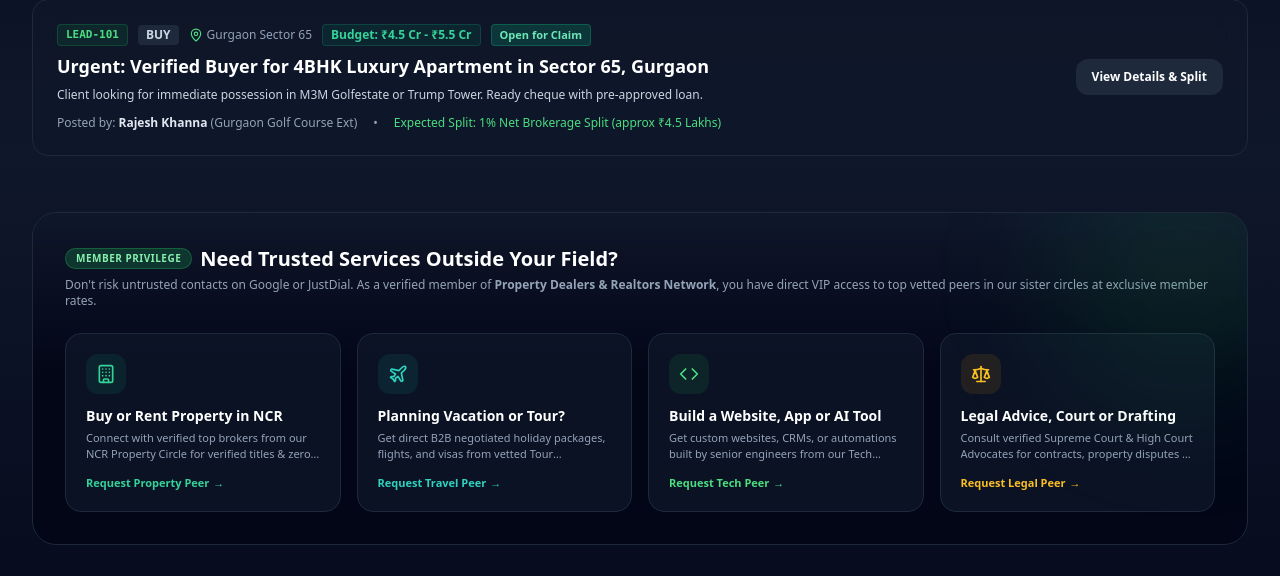
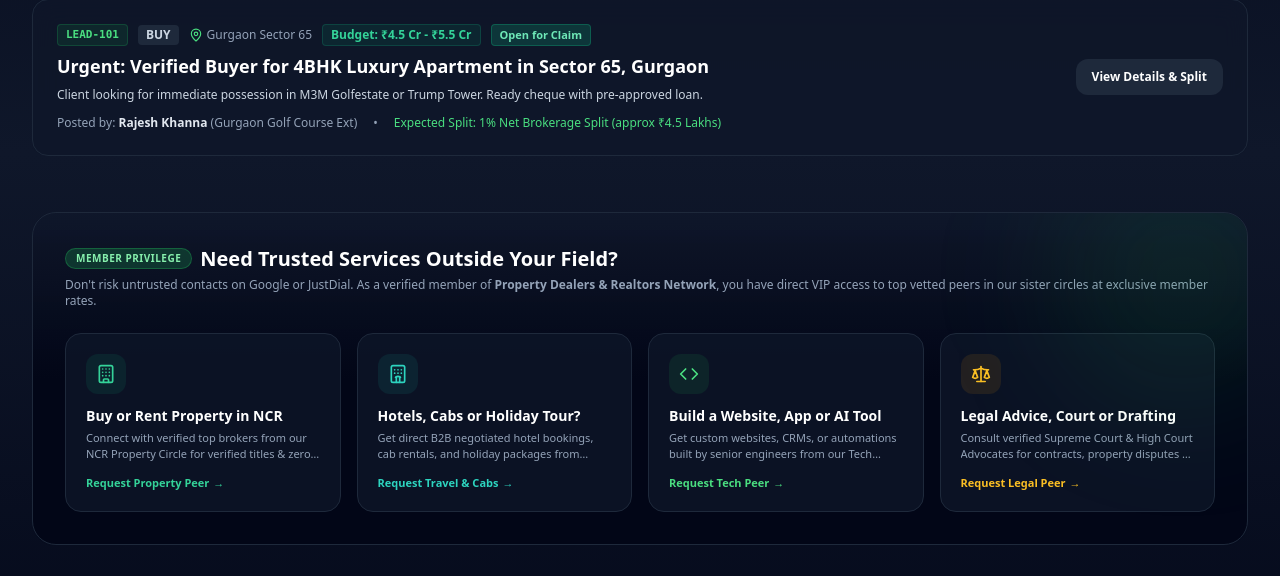
Before and after one commit to wadhwagarvit78-a11y/GLOBAL_NETWORKING, a FastAPI app: page /app in a window 1280 px wide. Shown: the part 520-1096 px from the top of the page. Run offline with FastAPI, Linux system fonts and the light colour scheme; data comes from the database, SQL or seed files in the repository; both versions use the stored data as it was after the commit; some libraries are stand-ins or nearby versions.

Commit message:
Remove flight booking references completely across all templates and database

```diff
--- a/seed_data.py
+++ b/seed_data.py
@@ -31,8 +31,8 @@ def seed_all():
             "Travel Agents & Tour Operators Circle",
             "travel-agents",
             "Travel & Tourism",
-            "B2B hotel bookings, car & cab rentals, holiday packages, flights, visas, and corporate travel referrals.",
-            "plane",
+            "B2B hotel bookings, car & cab rentals, holiday packages, visas, and corporate travel referrals.",
+            "compass",
             "https://chat.whatsapp.com/invite/Travel-Agents-Hub-Official",
             "10% Net Booking Margin",
             0
--- a/templates/dashboard.html
+++ b/templates/dashboard.html
@@ -247,14 +247,14 @@
       </div>
 
       <!-- Card 2: Travel & Tour Packages -->
-      <div @click="targetService = 'Travel & Holiday Packages'; crossModal = true" class="p-5 rounded-2xl bg-slate-900/70 border border-slate-800 hover:border-teal-500/50 hover:bg-slate-800/60 cursor-pointer transition group">
+      <div @click="targetService = 'Hotels, Cabs & Tour Packages'; crossModal = true" class="p-5 rounded-2xl bg-slate-900/70 border border-slate-800 hover:border-teal-500/50 hover:bg-slate-800/60 cursor-pointer transition group">
         <div class="w-10 h-10 rounded-xl bg-teal-500/10 text-teal-400 flex items-center justify-center mb-3 group-hover:scale-110 transition-transform">
-          <i data-lucide="plane" class="w-5 h-5"></i>
+          <i data-lucide="hotel" class="w-5 h-5"></i>
         </div>
-        <h3 class="text-sm font-bold text-white mb-1">Planning Vacation or Tour?</h3>
-        <p class="text-[11px] text-slate-400 line-clamp-2">Get direct B2B negotiated holiday packages, flights, and visas from vetted Tour Operators.</p>
+        <h3 class="text-sm font-bold text-white mb-1">Hotels, Cabs or Holiday Tour?</h3>
+        <p class="text-[11px] text-slate-400 line-clamp-2">Get direct B2B negotiated hotel bookings, cab rentals, and holiday packages from vetted operators.</p>
         <div class="mt-3 text-[11px] text-teal-400 font-bold flex items-center gap-1">
-          <span>Request Travel Peer</span> &rarr;
+          <span>Request Travel & Cabs</span> &rarr;
         </div>
       </div>
 
--- a/templates/index.html
+++ b/templates/index.html
@@ -169,12 +169,12 @@
       <div id="services-travel" class="p-6 rounded-3xl glass-card border border-slate-800 hover:border-teal-500/50 flex flex-col justify-between transition group bg-gradient-to-b from-slate-900/60 to-slate-950">
         <div>
           <div class="w-12 h-12 rounded-2xl bg-teal-500/10 text-teal-400 flex items-center justify-center mb-5 group-hover:scale-110 transition-transform">
-            <i data-lucide="plane-takeoff" class="w-6 h-6"></i>
+            <i data-lucide="hotel" class="w-6 h-6"></i>
           </div>
           <span class="text-[10px] font-bold uppercase tracking-wider text-teal-400 px-2 py-0.5 rounded bg-teal-500/10 border border-teal-500/20">Travel & Tourism Desk</span>
           <h3 class="text-lg font-bold text-white mt-2 mb-2">Hotels, Cabs & Tour Packages</h3>
           <p class="text-xs text-slate-300 leading-relaxed mb-4">
-            Wholesale B2B hotel bookings, car & cab rentals (luxury cars, SUVs, tempo travellers), domestic/international holiday packages (Dubai, Europe, Bali, Kashmir), flights, and corporate visa assistance.
+            Wholesale B2B hotel bookings, car & cab rentals (luxury cars, SUVs, tempo travellers), domestic/international holiday packages (Dubai, Europe, Bali, Kashmir), and corporate visa assistance.
           </p>
           <ul class="space-y-1.5 text-[11px] text-slate-400 mb-6">
             <li class="flex items-center gap-1.5"><i data-lucide="check" class="w-3.5 h-3.5 text-teal-400"></i> Wholesale hotel & resort bookings across India</li>
@@ -546,7 +546,7 @@
           </div>
 
           <h3 class="text-lg font-bold text-white">Travel Agents Hub</h3>
-          <p class="text-xs text-slate-400 mt-1">For B2B tour operators, visa facilitators, and flight/package brokers.</p>
+          <p class="text-xs text-slate-400 mt-1">For B2B tour operators, visa facilitators, and hotel/cab brokers.</p>
 
           <div class="mt-5 p-3 rounded-2xl bg-slate-900/90 border border-slate-800">
             <div class="text-2xl font-extrabold text-brand-400">100% Free</div>
--- a/templates/layout.html
+++ b/templates/layout.html
@@ -119,7 +119,7 @@
               </div>
             </a>
             <a href="/#services-travel" @click="open = false" class="flex items-center gap-3 p-2.5 rounded-xl hover:bg-slate-800 text-slate-200 hover:text-white transition">
-              <span class="text-base">✈️</span>
+              <span class="text-base">🏨</span>
               <div>
                 <div class="font-bold">Hotels, Cabs & Tours</div>
                 <div class="text-[10px] text-slate-400">Wholesale hotel bookings, cab rentals & tours</div>
```
Also changed, not shown: referral_platform.db.
